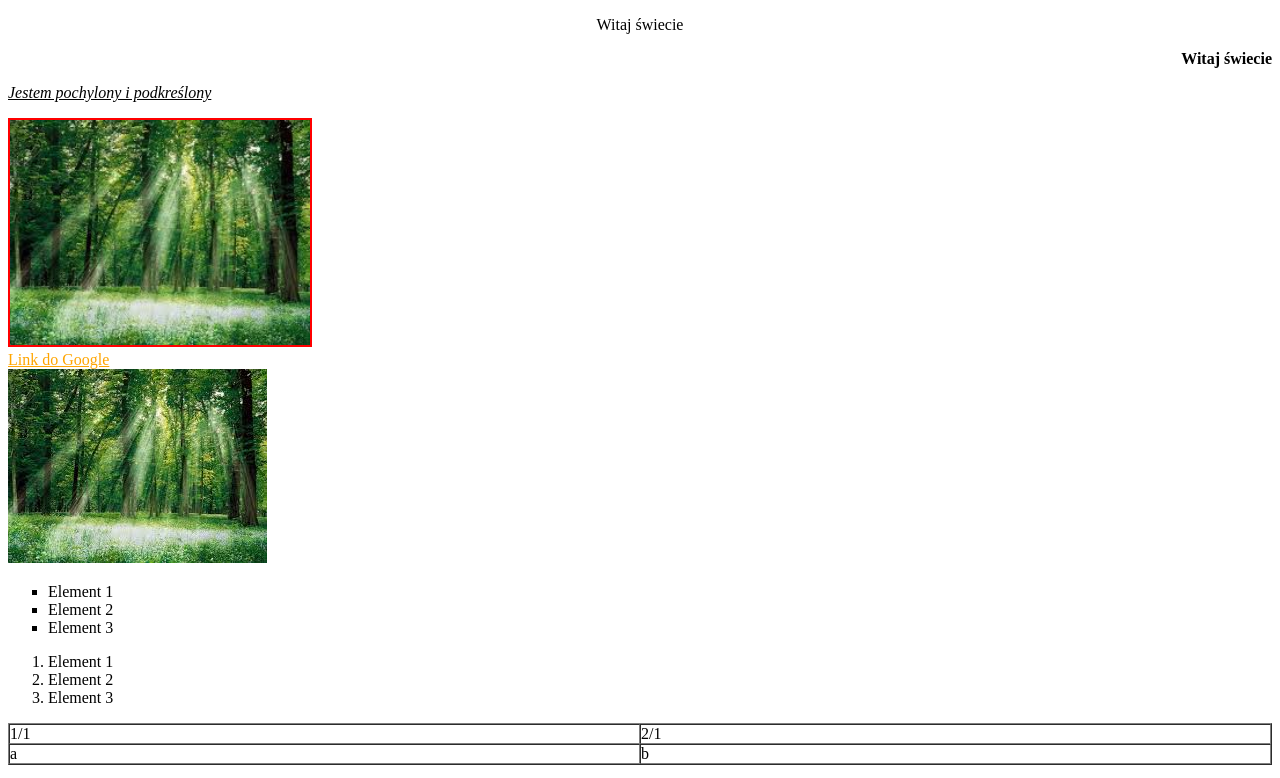
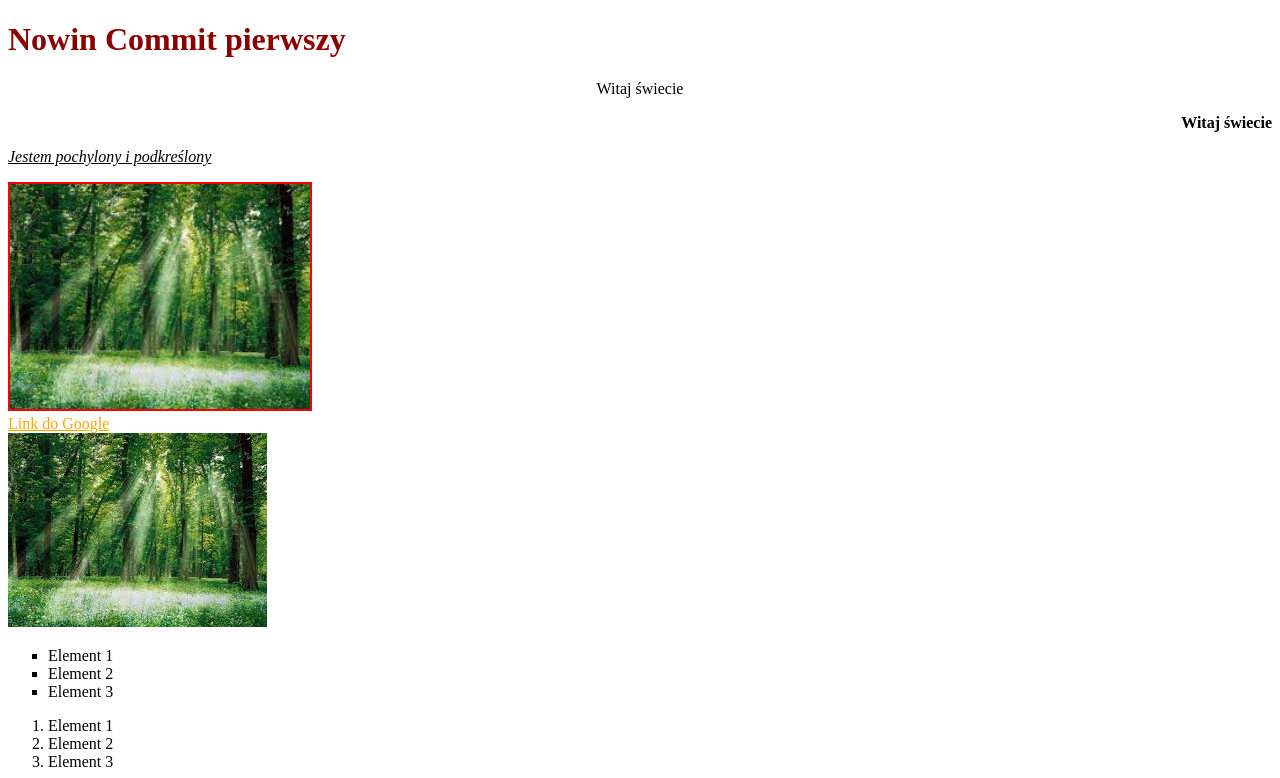
Before and after one commit to kowal1738/Strona-testowa, a plain HTML site: page zajecia1/cwiczenia/index.html in a window 1280 px wide. Shown: the top 778 px of the page. Drawn offline with Linux system fonts and the light colour scheme.

Commit message:
index.html /Pierwszy commit nowin

```diff
--- a/zajecia1/cwiczenia/index.html
+++ b/zajecia1/cwiczenia/index.html
@@ -32,11 +32,19 @@
 				color: orange;
 				text-decoration:underline;
 			}
+			h1.red {
+				color: darkred;
+				font-weight: bold;
+			}
 
 		</style>
 
 	</head>
 	<body>
+
+		<!-- Commity do nauki gita -->
+		<h1 class="red">Nowin Commit pierwszy</h1>
+
 
 		<!-- akapit wycentrowany -->
 		<p align="center">Witaj świecie</p>
```
